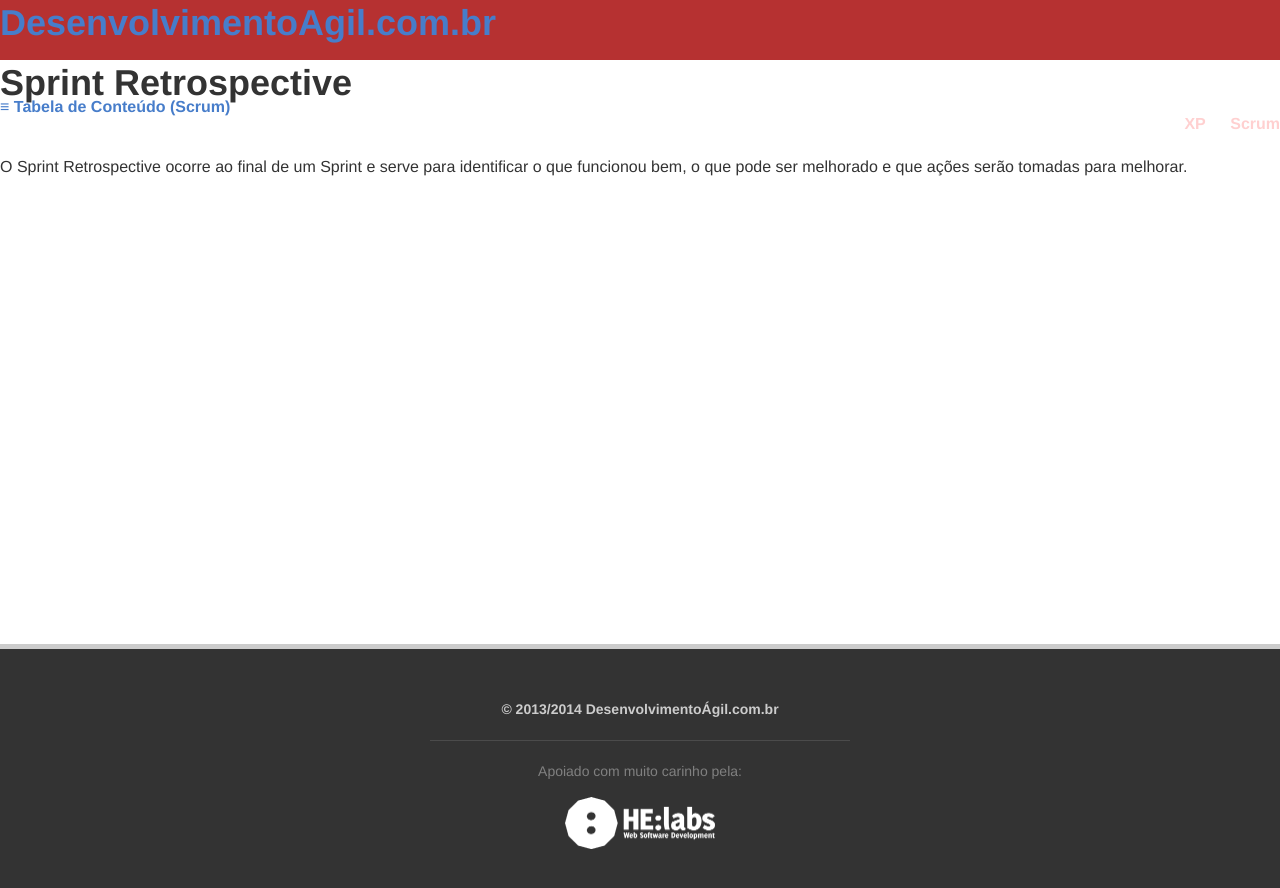
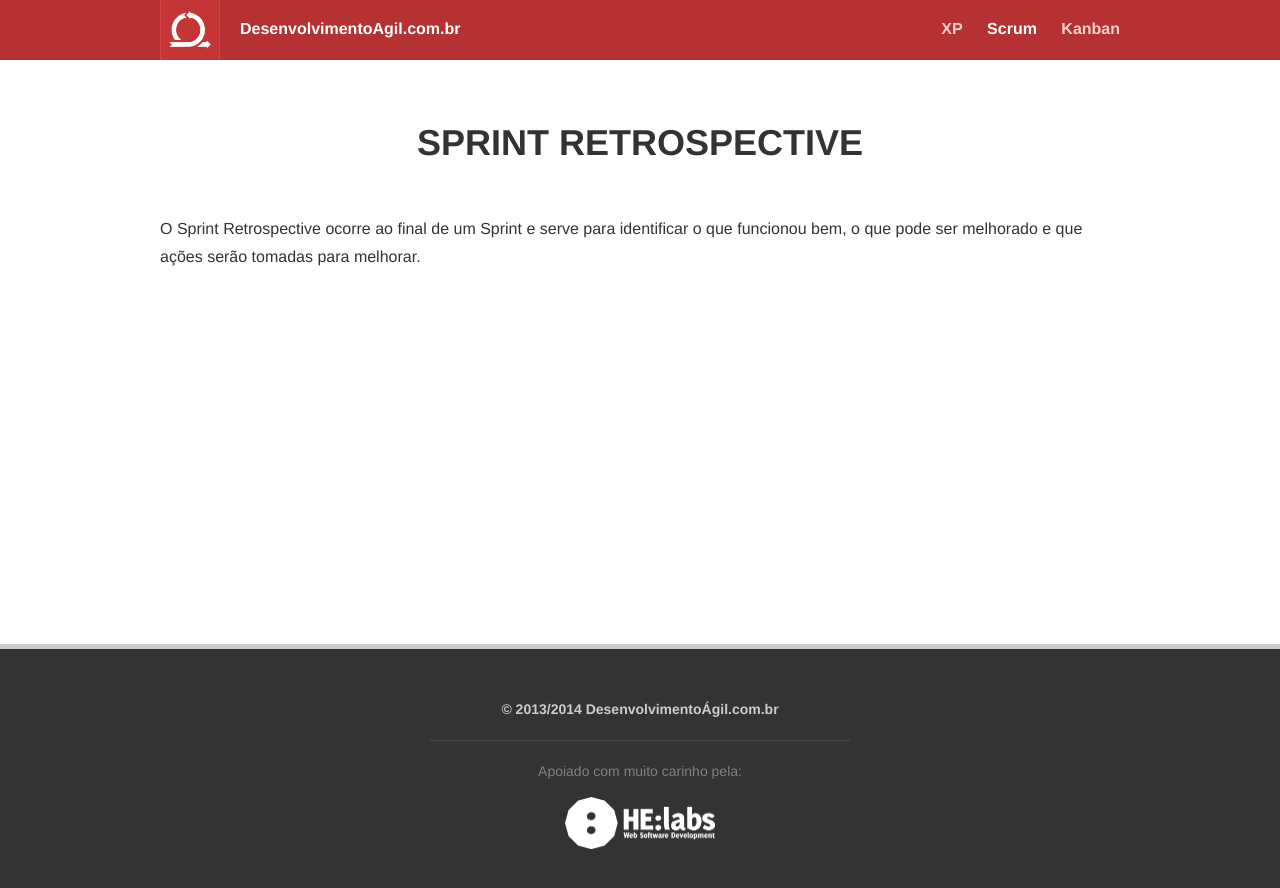
Before and after one commit to desenvolvimentoagilcombr/desenvolvimentoagilcombr.github.com, a Jekyll site: the page built from scrum/sprint_retrospective.md, in a window 1280 px wide. Shown: the top 888 px of the page. Built offline with Jekyll 4.4.1, drawn with Linux system fonts in a browser that asks for light colours; Markdown is read by kramdown in place of the engine named in the settings.

Commit message:
Styled Scrum layout page

```diff
--- a/_layouts/scrum.html
+++ b/_layouts/scrum.html
@@ -1,29 +1,50 @@
 <!DOCTYPE html>
 <html lang='pt'>
+
 	{% include head.html %}
-  <body>
-    {% include google_analytics.html %}
-    <section id="wrapper">
+
+	<body class="internal-content">
+
+    <div class="main">
+
   		<header id="header">
-        <div id="masthead">
-          <div class="center">
-            <h1><a href="/" id="logo" title="DesenvolvimentoAgil.com.br">DesenvolvimentoAgil.com.br</a></h1>
+        <div class="holder">
+
+          <img src="/images/da-icon.png">
+
+      		<div id="logo">
+            <a href="/" title="DesenvolvimentoAgil.com.br">
+              DesenvolvimentoAgil.com.br
+            </a>
+          </div>
+
       		<nav id="main-navigation">
       			<ul>
-                <li><a href="/xp" title="XP">XP</a></li>
-                <li class="current"><a href="/scrum" title="Scrum">Scrum</a></li>
+      				<li><a href="/xp" title="Scrum">XP</a></li>
+      				<li>Scrum</li>
+      				<li><a href="/kanban" title="Kanban">Kanban</a></li>
       			</ul>
       		</nav>
-            <a href="#" id="content-table-link"><span>≡</span> Tabela de Conteúdo (Scrum)</a>
+
         </div>
-        </div>
-        {% include content_table_scrum.html %}
   		</header>
-      <article id="content" class="center article">
-        <h1 id="scrum">{{ page.heading }}</h1>
+
+      {% include content_table_xp.html %}
+
+      <div class="holder">
+
+        <section id="entry">
+
+          <h1 class="headline">{{ page.heading }}</h1>
           {{ content }}
-      </article>
-    </section>
+
+        </section> <!-- /entry -->
+
+      </div> <!-- /holder -->
+
   		{% include footer.html %}
+
+    </div> <!-- /main -->
+
 	</body>
 </html>
```
Lines whose indentation alone changed are shown as unchanged.
